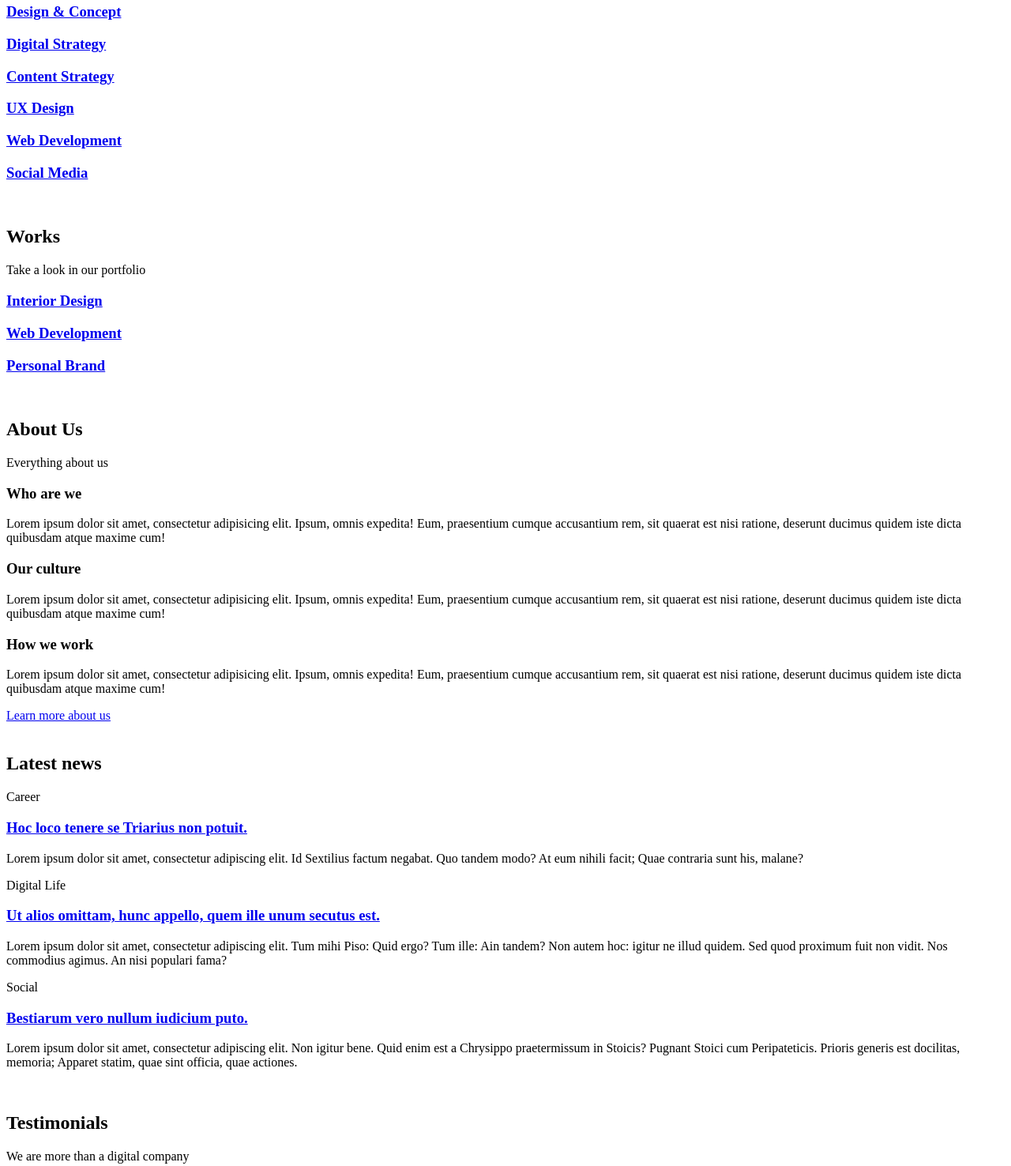
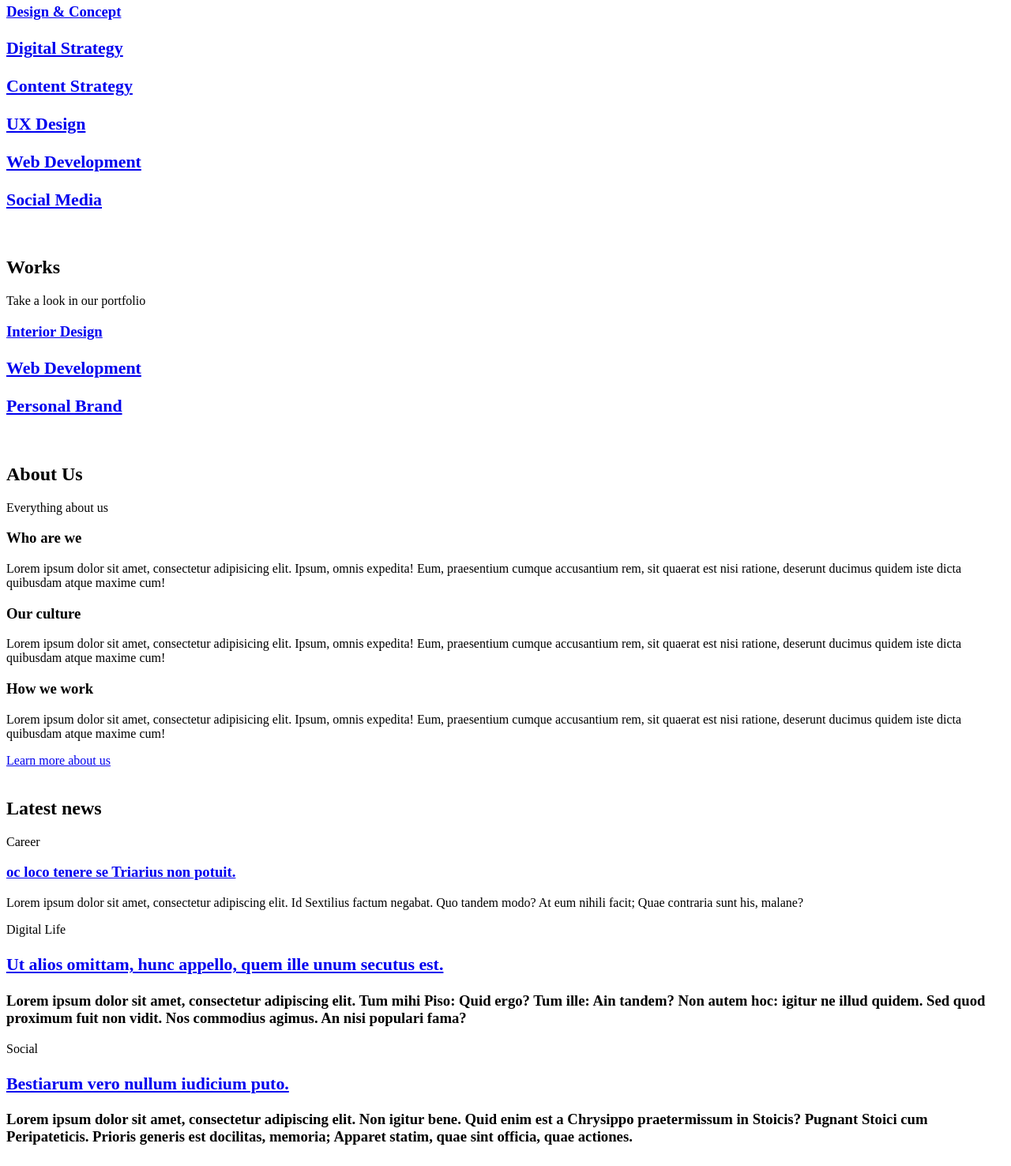
Before and after one commit to soniangn/holbertonschool-web_front_end, a plain HTML site: page html_advanced/23-index.html in a window 1280 px wide. Shown: the part 380-1856 px from the top of the page at 79% size. Drawn offline with Linux system fonts and the light colour scheme.

Commit message:
added links to services, works, latest news

```diff
--- a/html_advanced/23-index.html
+++ b/html_advanced/23-index.html
@@ -49,12 +49,12 @@
                                 <p>We work with you</p>
                             </header>
                             <div>
-                                <a href="#"><h3>Design & Concept</h3></a>
-                                <a href="#"><h3>Digital Strategy</h3></a>
-                                <a href="#"><h3>Content Strategy</h3></a>
-                                <a href="#"><h3>UX Design</h3></a>
-                                <a href="#"><h3>Web Development</h3></a>
-                                <a href="#"><h3>Social Media</h3></a>
+                                <h3><a href="#">Design & Concept</a></h3>
+                                <h3><a href="#"><h3>Digital Strategy</a></h3>
+                                <h3><a href="#"><h3>Content Strategy</a></h3>
+                                <h3><a href="#"><h3>UX Design</a></h3>
+                                <h3><a href="#"><h3>Web Development</a></h3>
+                                <h3><a href="#"><h3>Social Media</a></h3>
                             </div>
                         </div>
                     </section>
@@ -68,13 +68,13 @@
                             </header>
                             <div>
                                 <article>
-                                    <a href="#"><h3>Interior Design</h3></a>
+                                    <h3><a href="#">Interior Design</a></h3>
                                 </article>
                                 <article>
-                                    <a href="#"><h3>Web Development</h3></a>
+                                    <h3><a href="#"><h3>Web Development</a></h3>
                                 </article>
                                 <article>
-                                    <a href="#"><h3>Personal Brand</h3></a>
+                                    <h3><a href="#"><h3>Personal Brand</a></h3>
                                 </article>
                             </div>
                         </div>
@@ -108,17 +108,17 @@
                             <div>
                                 <article>
                                     <p>Career</p>
-                                    <a href="#"><h3>Hoc loco tenere se Triarius non potuit.</h3></a>
+                                    <h3><a href="#">oc loco tenere se Triarius non potuit.</a></h3>
                                     <p>Lorem ipsum dolor sit amet, consectetur adipiscing elit. Id Sextilius factum negabat. Quo tandem modo? At eum nihili facit; Quae contraria sunt his, malane?</p>
                                 </article>
                                 <article>
                                     <p>Digital Life</p>
-                                    <a href="#"><h3>Ut alios omittam, hunc appello, quem ille unum secutus est.</h3></a>
+                                    <h3><a href="#"><h3>Ut alios omittam, hunc appello, quem ille unum secutus est.</a></h3>
                                     <p>Lorem ipsum dolor sit amet, consectetur adipiscing elit. Tum mihi Piso: Quid ergo? Tum ille: Ain tandem? Non autem hoc: igitur ne illud quidem. Sed quod proximum fuit non vidit. Nos commodius agimus. An nisi populari fama?</p>
                                 </article>
                                 <article>
                                     <p>Social</p>
-                                    <a href="#"><h3>Bestiarum vero nullum iudicium puto.</h3></a>
+                                    <h3><a href="#"><h3>Bestiarum vero nullum iudicium puto.</a></h3>
                                     <p>Lorem ipsum dolor sit amet, consectetur adipiscing elit. Non igitur bene. Quid enim est a Chrysippo praetermissum in Stoicis? Pugnant Stoici cum Peripateticis. Prioris generis est docilitas, memoria; Apparet statim, quae sint officia, quae actiones.</p>
                                 </article>
                             </div>
```
